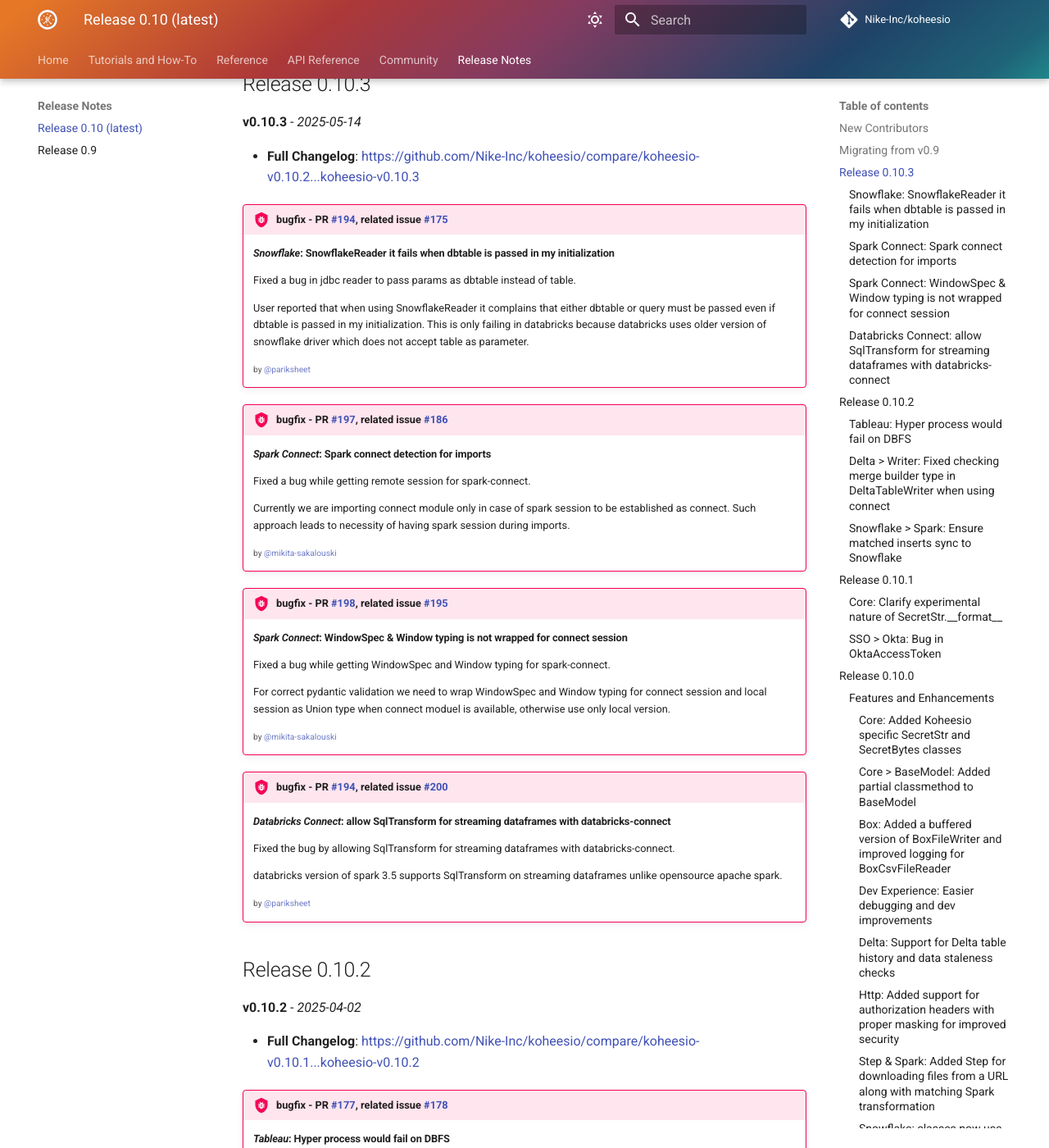
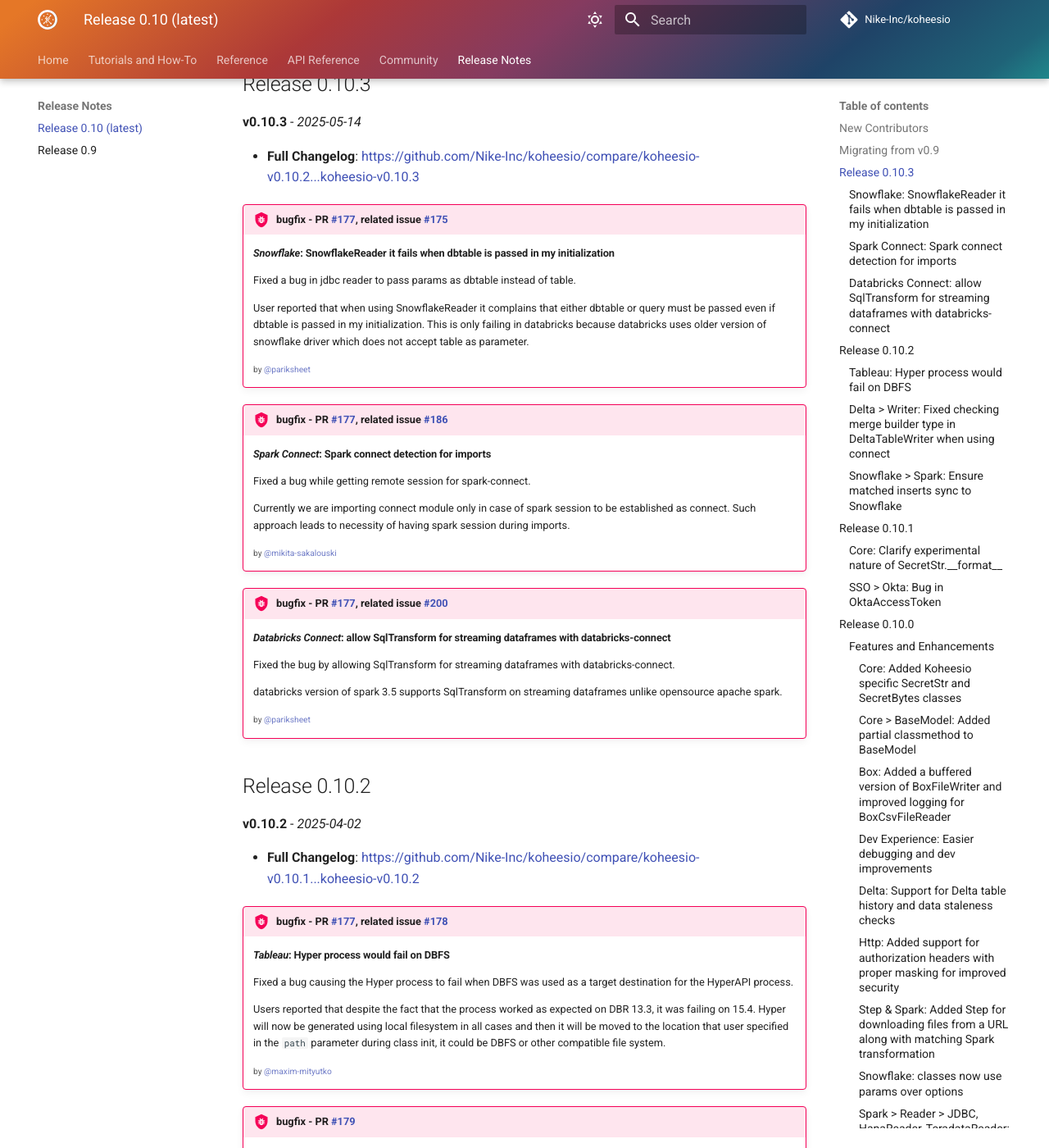
Before and after one commit to Nike-Inc/koheesio, an MkDocs documentation site: the page built from docs/releases/0.10.md, in a window 1280 px wide and 1400 px high, scrolled down 1262 px. Shown: the whole window at 82% size. Built offline with MkDocs 1.6.1 and Material for MkDocs 9.7.7, drawn with Linux system fonts in a browser that asks for light colours; comment, search, counter and statistics services are not loaded; the version menu is left out; some of the changed text lies outside the part shown.

Commit message:
update release notes

```diff
--- a/docs/releases/0.10.md
+++ b/docs/releases/0.10.md
@@ -8,9 +8,9 @@
 
 Big shout out to all contributors and a heartfelt welcome to our new contributors:
 
-* @nogitting made their first contribution in https://github.com/Nike-Inc/koheesio/pull/154
-* @zarembat made their first contribution in https://github.com/Nike-Inc/koheesio/pull/163
-* @brunodd made their first contribution in https://github.com/Nike-Inc/koheesio/pull/180
+* @nogitting made their first contribution in <https://github.com/Nike-Inc/koheesio/pull/154>
+* @zarembat made their first contribution in <https://github.com/Nike-Inc/koheesio/pull/163>
+* @brunodd made their first contribution in <https://github.com/Nike-Inc/koheesio/pull/180>
 
 ## Migrating from v0.9
 
@@ -29,9 +29,9 @@
 **v0.10.3** - *2025-05-14*
 
 * **Full Changelog**:
-    https://github.com/Nike-Inc/koheesio/compare/koheesio-v0.10.2...koheesio-v0.10.3
+    <https://github.com/Nike-Inc/koheesio/compare/koheesio-v0.10.2...koheesio-v0.10.3>
 
-!!! bug "bugfix - PR [#194](https://github.com/Nike-Inc/koheesio/pull/194), related issue #175"
+!!! bug "bugfix - PR [#177](https://github.com/Nike-Inc/koheesio/pull/194), related issue #175"
     #### *Snowflake*: SnowflakeReader it fails when dbtable is passed in my initialization
 
     Fixed a bug in jdbc reader to pass params as dbtable instead of table.
@@ -42,7 +42,7 @@
 
     <small> by @pariksheet</small>
 
-!!! bug "bugfix - PR [#197](https://github.com/Nike-Inc/koheesio/pull/197), related issue #186"
+!!! bug "bugfix - PR [#177](https://github.com/Nike-Inc/koheesio/pull/197), related issue #186"
     #### *Spark Connect*: Spark connect detection for imports
 
     Fixed a bug while getting remote session for spark-connect.
@@ -52,17 +52,7 @@
 
     <small> by @mikita-sakalouski</small>
 
-!!! bug "bugfix - PR [#198](https://github.com/Nike-Inc/koheesio/pull/198), related issue #195"
-    #### *Spark Connect*:  WindowSpec & Window typing is not wrapped for connect session
-
-    Fixed a bug while getting WindowSpec and Window typing for spark-connect.
-
-    For correct pydantic validation we need to wrap WindowSpec and Window typing for connect session and
-    local session as Union type when connect moduel is available, otherwise use only local version.
-
-    <small> by @mikita-sakalouski</small>
-
-!!! bug "bugfix - PR [#194](https://github.com/Nike-Inc/koheesio/pull/194), related issue #200"
+!!! bug "bugfix - PR [#177](https://github.com/Nike-Inc/koheesio/pull/194), related issue #200"
     #### *Databricks Connect*: allow SqlTransform for streaming dataframes with databricks-connect
 
     Fixed the bug by allowing SqlTransform for streaming dataframes with databricks-connect.
@@ -76,7 +66,7 @@
 **v0.10.2** - *2025-04-02*
 
 * **Full Changelog**:
-    https://github.com/Nike-Inc/koheesio/compare/koheesio-v0.10.1...koheesio-v0.10.2
+    <https://github.com/Nike-Inc/koheesio/compare/koheesio-v0.10.1...koheesio-v0.10.2>
 
 !!! bug "bugfix - PR [#177](https://github.com/Nike-Inc/koheesio/pull/177), related issue #178"
     #### *Tableau*: Hyper process would fail on DBFS
@@ -113,7 +103,7 @@
 **v0.10.1** - *2025-03-11*
 
 * **Full Changelog**:
-    https://github.com/Nike-Inc/koheesio/compare/koheesio-v0.10.0...koheesio-v0.10.1
+    <https://github.com/Nike-Inc/koheesio/compare/koheesio-v0.10.0...koheesio-v0.10.1>
 
 !!! abstract "refactor - PR [#174](https://github.com/Nike-Inc/koheesio/pull/174)"
     #### *Core*: Clarify experimental nature of `SecretStr.__format__`
@@ -137,7 +127,7 @@
 **v0.10.0** - *2025-03-04*
 
 * **Full Changelog**:
-    https://github.com/Nike-Inc/koheesio/compare/koheesio-v0.9.1...koheesio-v0.10.0
+    <https://github.com/Nike-Inc/koheesio/compare/koheesio-v0.9.1...koheesio-v0.10.0>
 
 ### Features and Enhancements
 
```
